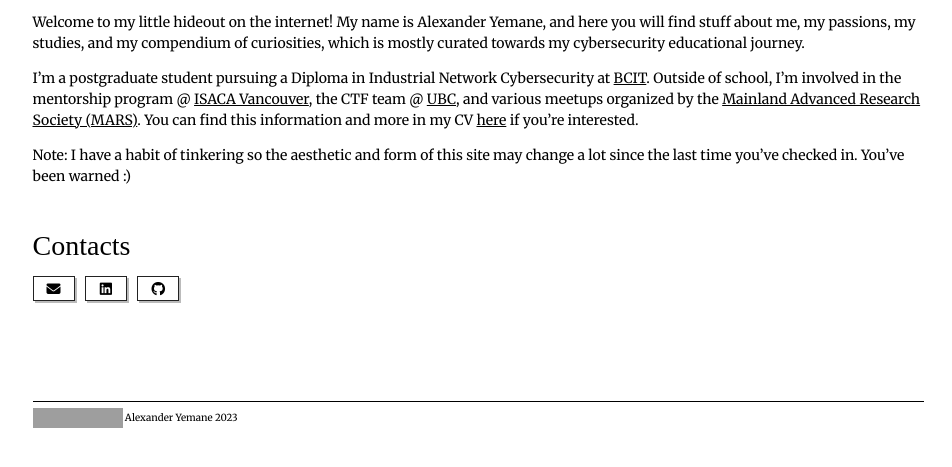
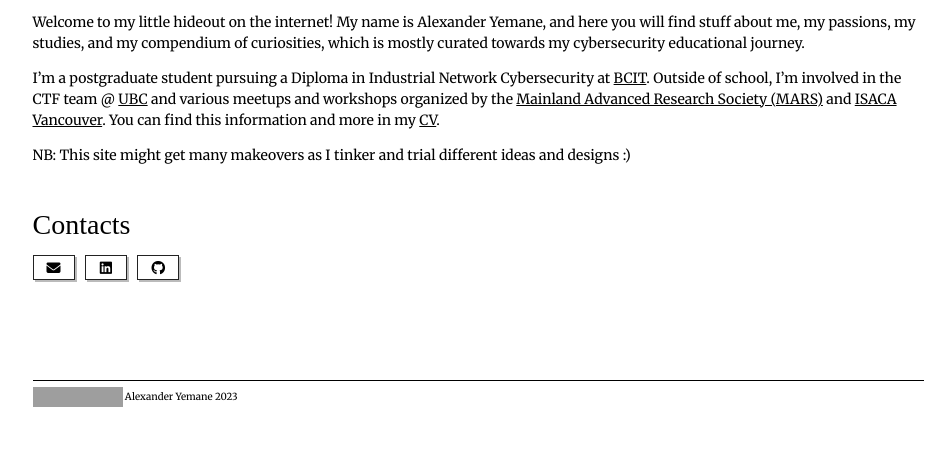
Before and after one commit to gahssi/gahssi.github.io, a Jekyll site: the page built from index.md, in a window 1280 px wide, cut to the strip 410-877 px from the top of the page. Shown: the whole strip, without its empty margins (162-1114 px from the left). Built offline with Jekyll 4.4.1, drawn with Linux system fonts in a browser that asks for light colours; nearby versions of some CDN libraries; some web fonts are replaced; grey boxes are pictures that could not be loaded.

Commit message:
Fixed grammar

```diff
--- a/index.md
+++ b/index.md
@@ -52,9 +52,9 @@
 
 Welcome to my little hideout on the internet! My name is Alexander Yemane, and here you will find stuff about me, my passions, my studies, and my compendium of curiosities, which is mostly curated towards my cybersecurity educational journey.
 
-I'm a postgraduate student pursuing a Diploma in Industrial Network Cybersecurity at [BCIT](https://www.bcit.ca/). Outside of school, I'm involved in the mentorship program @ [ISACA Vancouver](https://engage.isaca.org/vancouverchapter/home), the CTF team @ [UBC](https://maplebacon.org/), and various meetups organized by the [Mainland Advanced Research Society (MARS)](https://fourthplanet.ca/). You can find this information and more in my CV [here](cv) if you're interested.
+I'm a postgraduate student pursuing a Diploma in Industrial Network Cybersecurity at [BCIT](https://www.bcit.ca/). Outside of school, I'm involved in the CTF team @ [UBC](https://maplebacon.org/) and various meetups and workshops organized by the [Mainland Advanced Research Society (MARS)](https://fourthplanet.ca/) and [ISACA Vancouver](https://engage.isaca.org/vancouverchapter/home). You can find this information and more in my [CV](cv).
 
-Note: I have a habit of tinkering so the aesthetic and form of this site may change a lot since the last time you've checked in. You've been warned :)
+NB: This site might get many makeovers as I tinker and trial different ideas and designs :)
 
 ## Contacts
 
```
